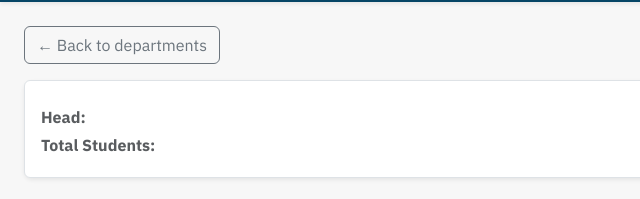
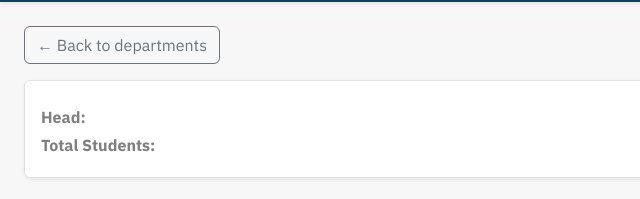
Before and after one commit to Abdulrahman4Modather/HU-CMS-frontend, a plain HTML site: page admin/department/view.html in a window 1280 px wide. Shown: the part 109-308 px from the top of the page, 0-640 px from the left. Drawn offline with Linux system fonts and the light colour scheme.

Commit message:
Add files via upload

```diff
--- a/admin/department/view.html
+++ b/admin/department/view.html
@@ -62,11 +62,11 @@
                         >
                             <div>
                                 <h3 id="departmentName"></h3>
-                                <p class="mb-1 text-muted">
+                                <p class="mb-1 text-black-50">
                                     <strong>Head:</strong>
                                     <span id="departmentHead"></span>
                                 </p>
-                                <p class="mb-1 text-muted">
+                                <p class="mb-1 text-black-50">
                                     <strong>Total Students:</strong>
                                     <span id="studentCount"></span>
                                 </p>
```
